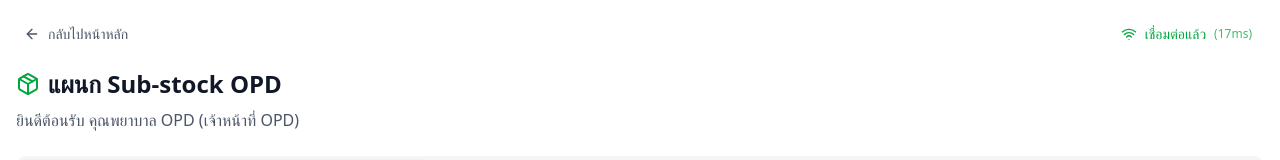
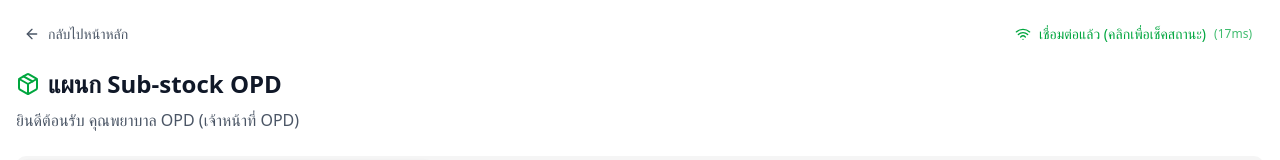
Before and after one commit to Taro112233/substockV3, a Next.js app: page /dashboard/opd in a window 1280 px wide. Shown: the top 160 px of the page. Built offline with nearby package versions, Linux system fonts and the light colour scheme; no server answers; the database is empty.

Commit message:
wifi check

```diff
--- a/components/SimpleStatusIndicator.tsx
+++ b/components/SimpleStatusIndicator.tsx
@@ -12,21 +12,21 @@ export function SimpleStatusIndicator() {
       case 'connected':
         return {
           icon: <Wifi className="w-4 h-4" />,
-          text: 'เชื่อมต่อแล้ว',
+          text: 'เชื่อมต่อแล้ว (คลิกเพื่อเช็คสถานะ)',
           color: 'text-green-600 hover:text-green-700',
           bg: 'hover:bg-green-50'
         }
       case 'connecting':
         return {
           icon: <Loader2 className="w-4 h-4 animate-spin" />,
-          text: 'กำลังเชื่อมต่อ',
+          text: 'กำลังเชื่อมต่อ (คลิกเพื่อลองใหม่)',
           color: 'text-yellow-600 hover:text-yellow-700',
           bg: 'hover:bg-yellow-50'
         }
       case 'disconnected':
         return {
           icon: <WifiOff className="w-4 h-4" />,
-          text: 'ไม่เชื่อมต่อ',
+          text: 'ไม่เชื่อมต่อ (คลิกเพื่อลองใหม่)',
           color: 'text-red-600 hover:text-red-700',
           bg: 'hover:bg-red-50'
         }
--- a/hooks/useSimpleServerStatus.ts
+++ b/hooks/useSimpleServerStatus.ts
@@ -10,7 +10,7 @@ interface SimpleServerStatus {
   lastCheck: Date | null
 }
 
-export function useSimpleServerStatus(checkInterval = 30000) {
+export function useSimpleServerStatus(checkInterval = 3600000) {
   const [serverStatus, setServerStatus] = useState<SimpleServerStatus>({
     status: 'connecting',
     responseTime: 0,
```
